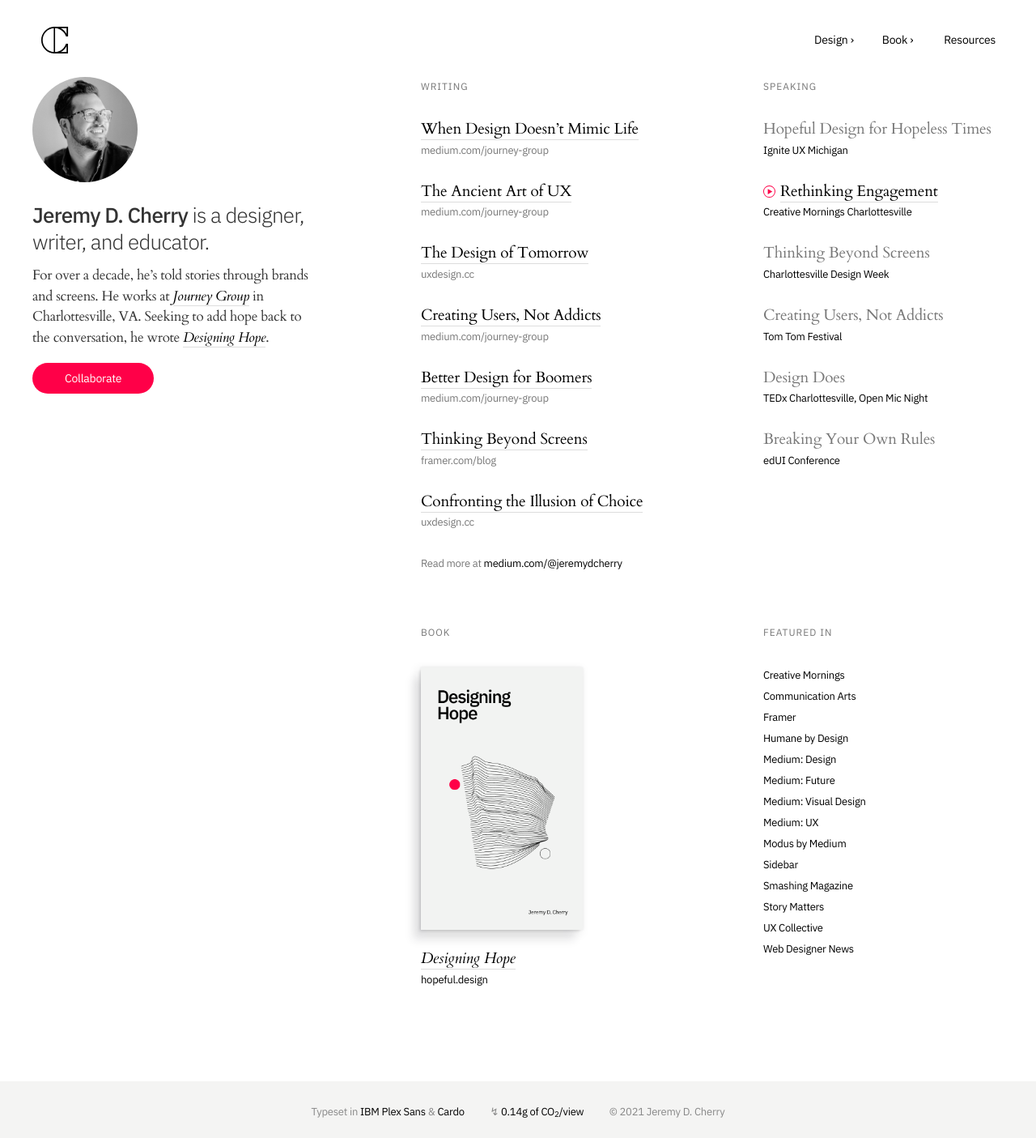
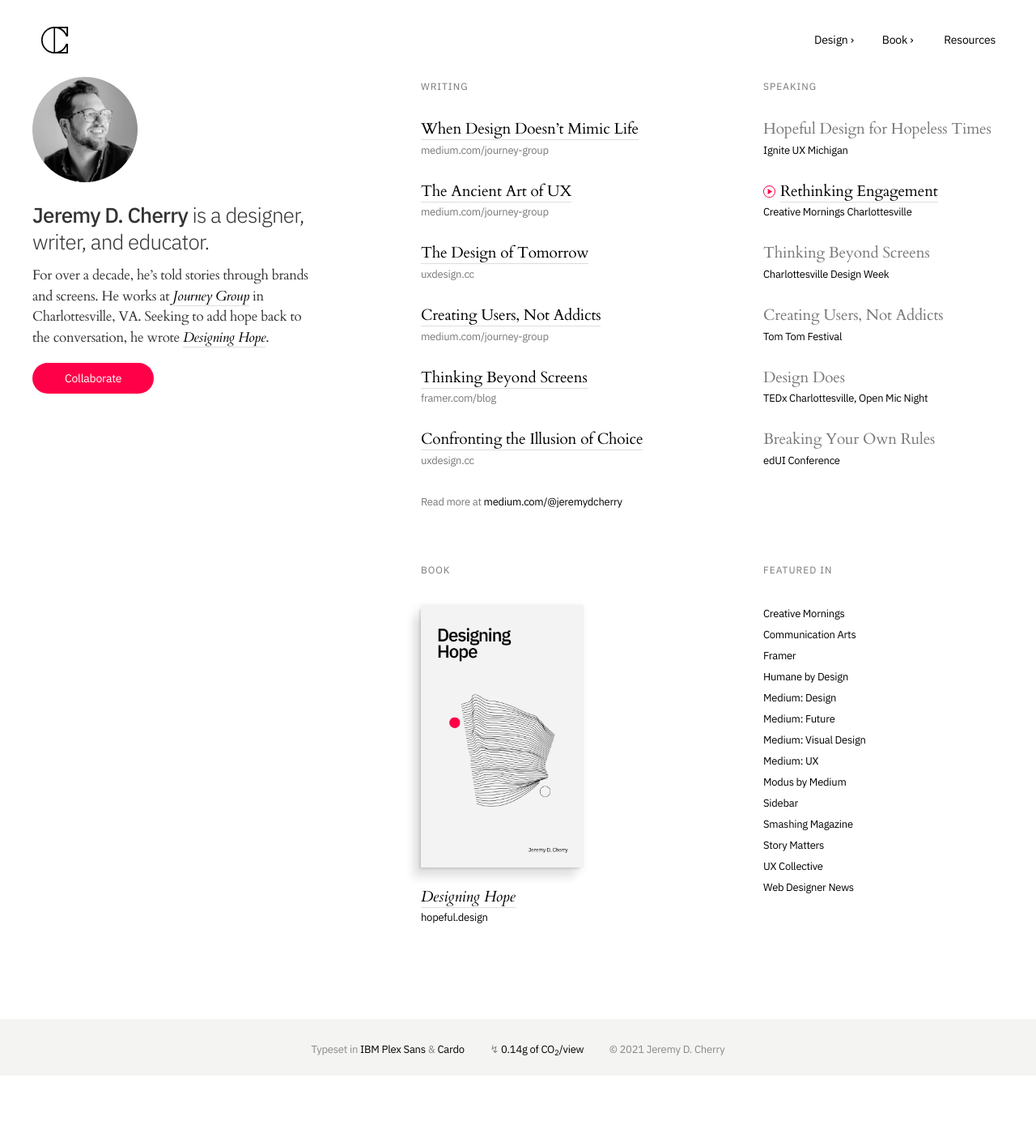
Before and after one commit to jeremydcherry/jeremydcherry.github.io, a Jekyll site: the page built from index.md, in a window 1280 px wide. Shown: the whole page at 81% size. Built offline with Jekyll 4.4.1, drawn with Linux system fonts in a browser that asks for light colours; after the commit the page ends 1328 px from its top, so only the background shows below that.

Commit message:
Updated Writing links

```diff
--- a/index.md
+++ b/index.md
@@ -37,14 +37,10 @@ title: Jeremy D. Cherry
 	<h4>medium.com/journey-group</h4>
 	<br/>
 	<!-- Essay 5 -->
-	<h2><a href="https://medium.com/journey-group/better-design-for-boomers-93abdb5bcb64" class="title">Better Design for Boomers</a></h2>
-	<h4>medium.com/journey-group</h4>
-	<br/>
-	<!-- Essay 6 -->
 	<h2><a href="https://www.framer.com/blog/posts/thinking-beyond-screens/" class="title">Thinking Beyond Screens</a></h2>
 	<h4>framer.com/blog</h4>
 	<br/>
-	<!-- Essay 7 -->
+	<!-- Essay 6 -->
 	<h2><a href="https://uxdesign.cc/confronting-the-illusion-of-choice-7e72b26978c8" class="title">Confronting the Illusion of Choice</a></h2>
 	<h4>uxdesign.cc</h4>
 	<br/>
```
